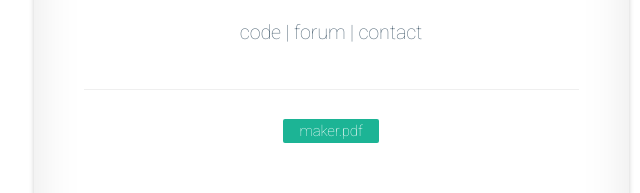
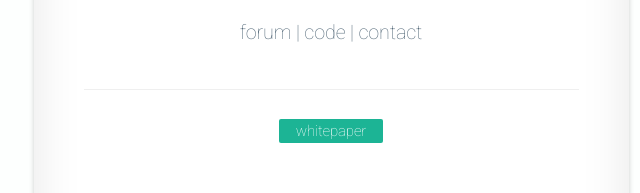
Before and after one commit to litedao/litemakerDAO-splash, a plain HTML site: page index.html in a window 1280 px wide. Shown: the part 379-572 px from the top of the page, 309-949 px from the left. Drawn offline with Linux system fonts and the light colour scheme.

Commit message:
design updates

```diff
--- a/index.html
+++ b/index.html
@@ -16,12 +16,12 @@
 				<div class="box">
 				<img class="logo" src="splash/images/logo.svg" width="196" />
 					<p>
-					<a target="_blank"  href="https://github.com/MakerDAO" class="">code</a> | <a target="_blank"  href="http://forum.makerdao.com" class="">forum</a> |
+				<a target="_blank"  href="http://forum.makerdao.com" class="">forum</a> | <a target="_blank"  href="https://github.com/MakerDAO" class="">code</a> |
 					<a target="_blank" href="mailto:info@makerdao.com" class=""><span class="label">contact</span></a>
 				</p>
 				<hr>
 
-					<a href="http://makerdao.com/Makerpitch02.pdf" class="button">maker.pdf</a>
+					<a href="http://makerdao.com/Makerpitch02.pdf" class="button">whitepaper</a>
 
 			</div>
 			</header>
--- a/splash/assets/css/main.css
+++ b/splash/assets/css/main.css
@@ -96,7 +96,7 @@
 		-moz-justify-content: center;
 		-webkit-justify-content: center;
 		-ms-justify-content: center;
-		background-color: #FFF;
+		background-color: #FDFFFE;
 		text-align: center;
 		padding: 6em 4em 4em 4em;
 
@@ -482,7 +482,7 @@
 		position: relative;
 		width: 80vw;
 		height: 80vh;
-		max-width: 595px;
+		max-width: 595px ;
 		max-height: 842px;
 		padding: 50px;
 		margin: 0 auto;
```
